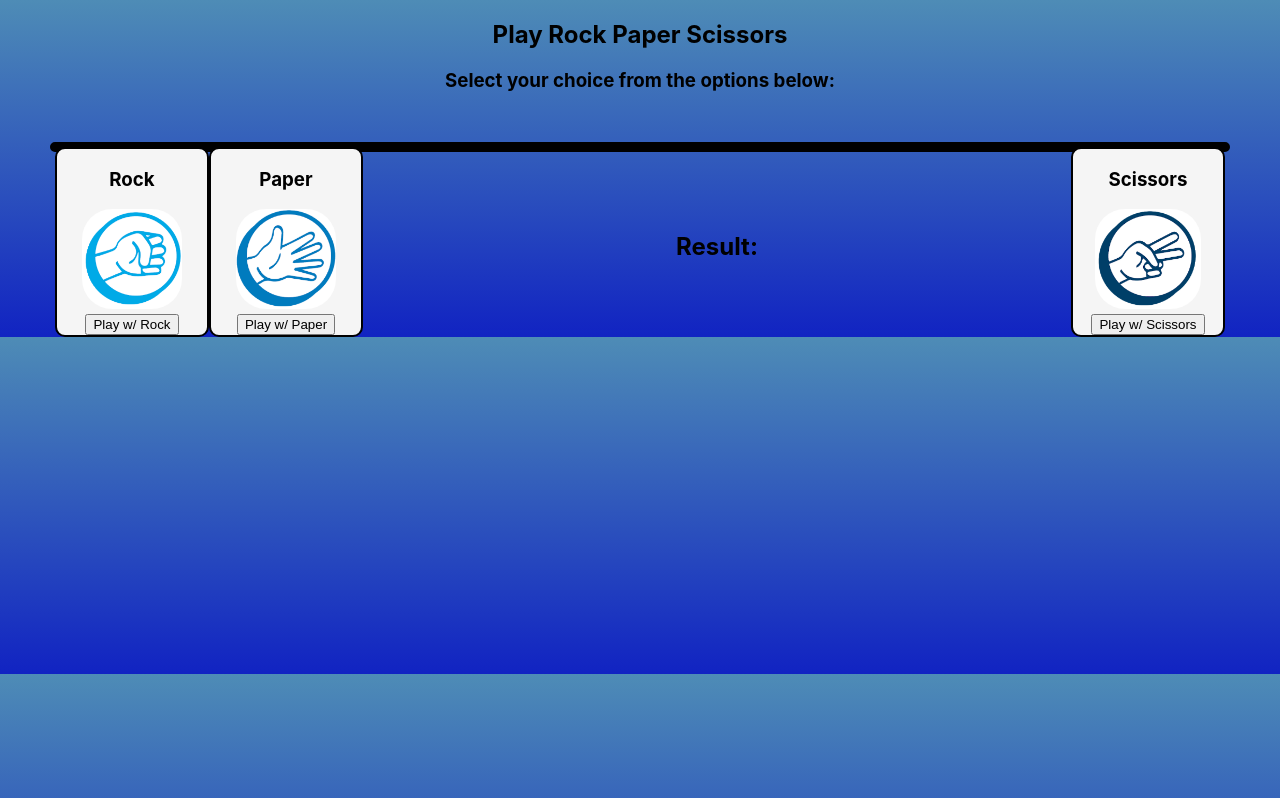
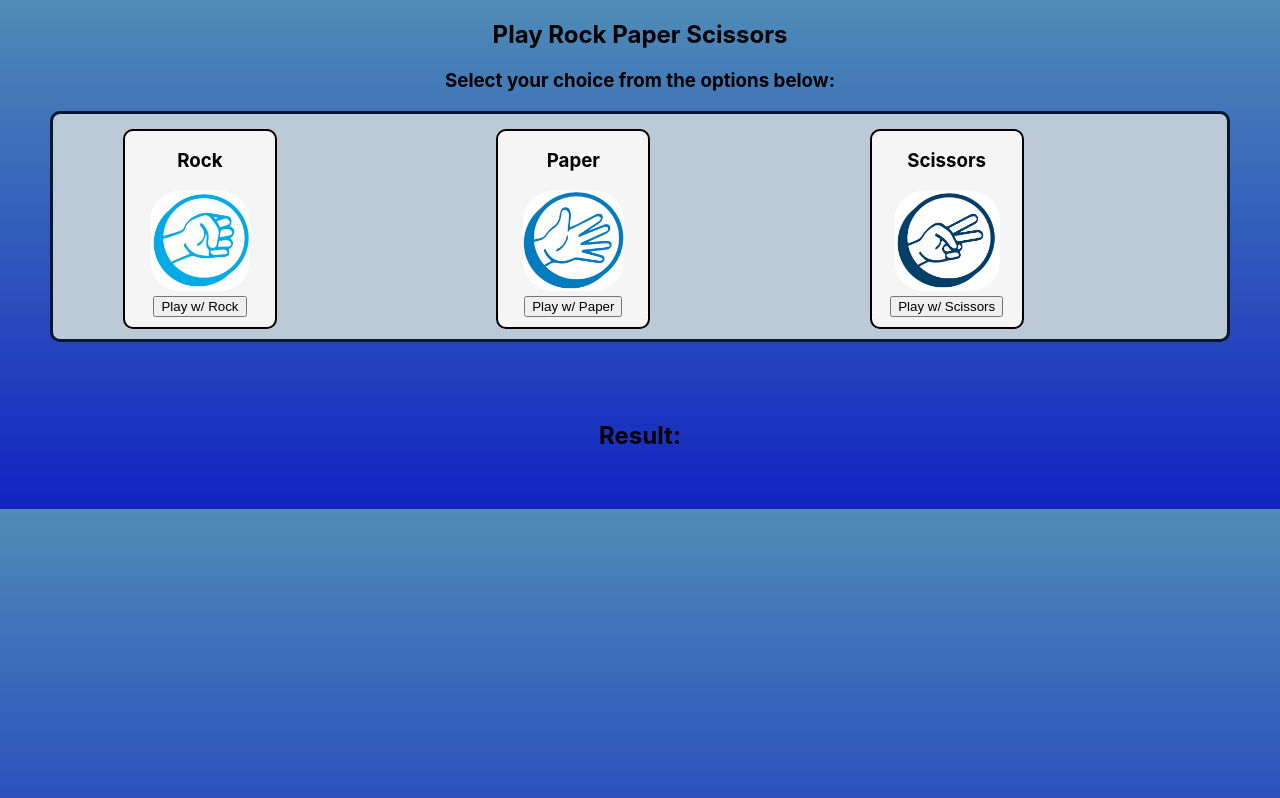
Before and after one commit to kaylawoodbury/rps_challenge, a React (Create React App) app: page / in a window 1280 px wide. Built offline with nearby package versions, Linux system fonts and the light colour scheme.

Commit message:
update styling

```diff
--- a/src/App.jsx
+++ b/src/App.jsx
@@ -42,7 +42,7 @@ class App extends Component {
             <button id="scissorbutton" onClick={event => this.handleButtonClick(event)}>Play w/ Scissors</button>
           </div>
         </div><br/><br/><br/>
-        <div id="rsults">
+        <div id="results">
           <h2>Result:</h2><br/>
           <h3>{this.state.results}</h3>
         </div>
--- a/src/index.css
+++ b/src/index.css
@@ -17,25 +17,27 @@ code {
 }
 
 #playoptions {
-  border: 5px solid black;
+  border: 3px solid rgb(6, 21, 48);
   border-radius: 10px;
-  border-color: black;
-  background-color:grey;
-  margin-top: 50px;
+  background-color:rgb(188, 201, 214);
   margin-left: 50px;
   margin-right: 50px;
-  padding: 15px, 15px;
+  padding-top: 15px;
+  padding-left: 70px;
+  column-count: 3;
+  height: 210px;
+  text-align: center;
 
 }
 
 #rockcontainer {
   border: 2px solid black;
   border-radius: 10px;
-  padding: 20px,10px;
+  padding-bottom: 10px;
   background-color: whitesmoke;
   width: 150px;
   text-align: center;
-  float: left;
+
 
 
 }
@@ -43,21 +45,21 @@ code {
 #papercontainer {
   border: 2px solid black;
   border-radius: 10px;
-  padding: 20px,10px;
+  padding-bottom: 10px;
   background-color:whitesmoke;
   width: 150px;
   text-align: center;
-  float: inline-start;
+
 }
 
 #scissorscontainer {
   border: 2px solid black;
   border-radius: 10px;
-  padding: 20px,10px;
+  padding-bottom: 10px;
   background-color: whitesmoke;
   width: 150px;
   right: 0px;
-  float: right;
+
 }
 
 #rockimg {
--- a/src/modules/gameLogic.js
+++ b/src/modules/gameLogic.js
@@ -6,10 +6,10 @@ const computer = () => {
 	return choice
 }
 
-const winner = (player1, player2) => {
+const winner = (player, computer) => {
 
 	let result
-	switch ([player1, player2].join()) {
+	switch ([player, computer].join()) {
 		case ['rock', 'scissors'].join():
 		case ['scissors', 'paper'].join():
 		case ['paper', 'rock'].join():
```
